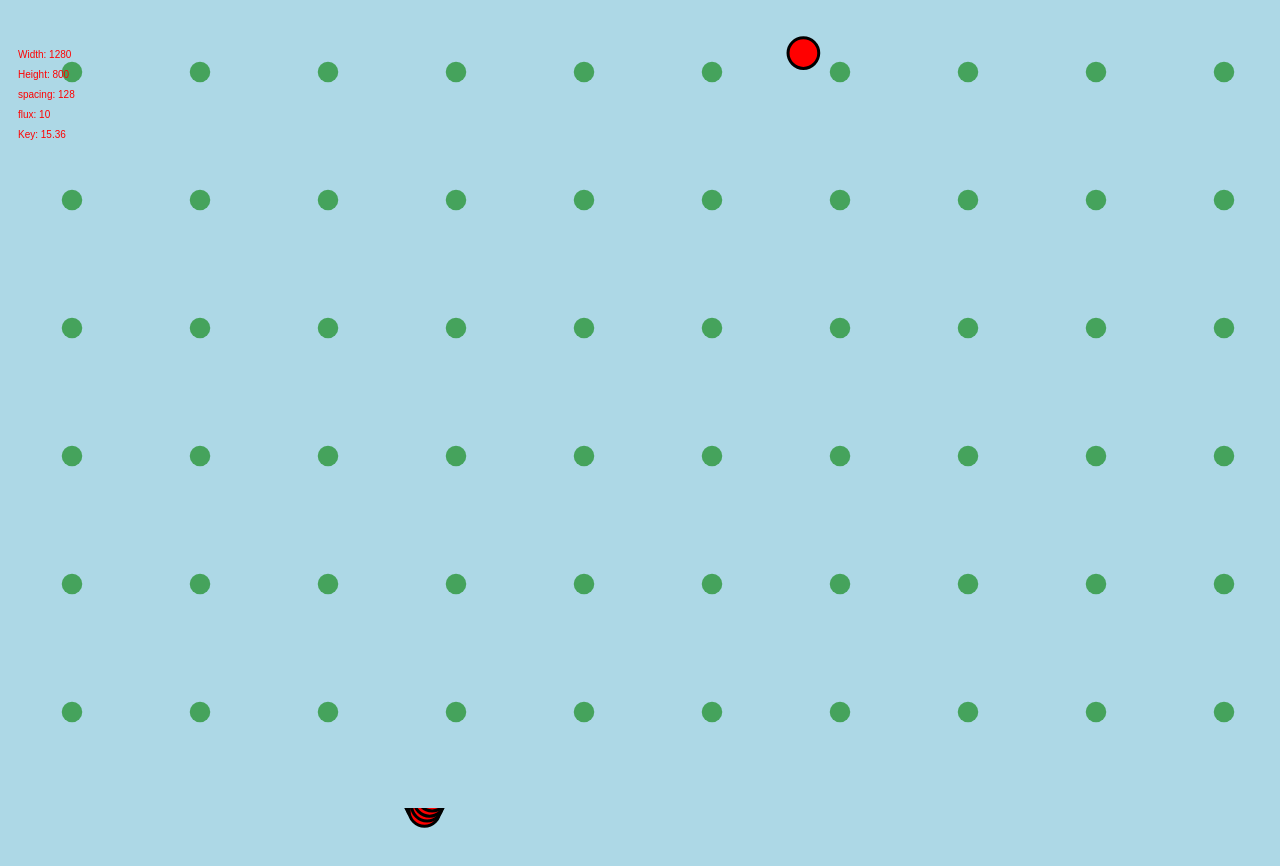
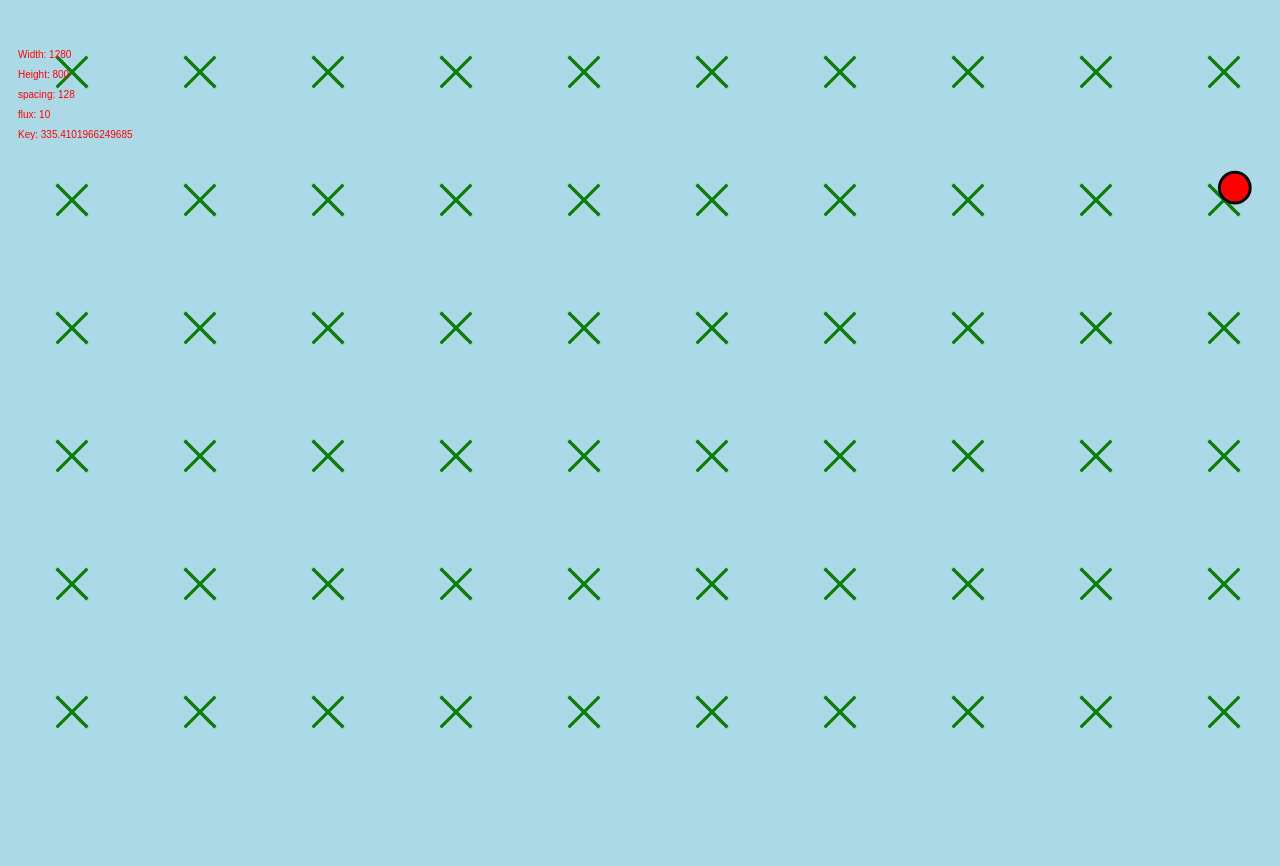
Before and after one commit to ryancardenas/Magnetism, a plain HTML site: page lorentz.html in a window 1280 px wide. Drawn offline with Linux system fonts and the light colour scheme.

Commit message:
v0.6 -Introduced particle physics using Lorentz Force calculations. Charged particle gyrates in magnetic field. -Added kinetic energy property of circle entity to resolve float errors that caused ball to speed up indefinitely. Kinetic energy may also be useful if inelastic collisions are implemented later.

```diff
--- a/lorentz.html
+++ b/lorentz.html
@@ -11,6 +11,7 @@
 <body>
   <div class="simulation">
     <canvas id="canvas" width="1900" height="1440"></canvas>
+    <script src="scripts/math.js"></script>
     <script src="scripts/entities.js"></script>
     <script src="scripts/lorentzforce.js"></script>
   </div>
--- a/scripts/entities.js
+++ b/scripts/entities.js
@@ -5,5 +5,34 @@ function circle(x, y, r, vx, vy){
   this.r = this.r0 = r || 10;
   this.vx = this.vx0 = vx || 0;
   this.vy = this.vy0 = vy || 0;
+  this.vel = this.vel0 = magnitude2([this.vx, this.vy]);
+  this.ax = this.ax0 = 0;
+  this.ay = this.ay0 = 0;
+  this.accel = magnitude2([this.ax, this.ay]);
   this.scale = 0.0008;
+  this.m = 3; //mass
+  this.q = 0.32; //charge
+  this.ke = 0.5 * this.m * this.vel * this.vel;
+  this.elastic = true;
+
+  this.update = function (acceleration, dt, scalingfactor){
+    this.ax = acceleration[0];
+    this.ay = acceleration[1];
+    this.accel = magnitude2([this.ax, this.ay]);
+    this.vx += scalingfactor * (this.ax * dt);
+    this.vy += scalingfactor * (this.ay * dt);
+    this.x += scalingfactor * (this.vx * dt);
+    this.y += scalingfactor * (this.vy * dt);
+    this.vangle = Math.atan2(this.vy, this.vx);
+
+    if (this.elastic){
+      //check to make sure energy is conserved
+      this.vel = Math.sqrt(2 * this.ke / this.m);
+      this.vx = this.vel0 * Math.cos(this.vangle);
+      this.vy = this.vel0 * Math.sin(this.vangle);
+    }
+    this.vel = this.vel0 = magnitude2([this.vx, this.vy]);
+
+  }
+
 }
--- a/scripts/lorentzforce.js
+++ b/scripts/lorentzforce.js
@@ -1,31 +1,33 @@
-//function main(){
+function main(){
   var canvas = document.getElementById('canvas');
   var ctx = canvas.getContext('2d')
   var cw = window.innerWidth;
   var ch = window.innerHeight;
   var t0 = (new Date()).getTime();
   var t1 = 0;
-  var delta = 0;
-  var fps = 30;
+  var dt = 0;
   var windowsize = oldwindowsize = cw > ch ? cw : ch;
   var deltasize;
 
-  var bfieldstrength = 10; //units of 1 nT = 1 E-9 T
-  var bfielddirection = 'out';
+  var bfield = [0, 0, 10]; //units of 1 nT = 1 E-9 T
+  var lorentzforce;
+  var velocity;
+  var acceleration;
+
+  // //deprecated as of v0.6
+  // var bfieldstrength = 10; //units of 1 nT = 1 E-9 T
+  // var bfielddirection = 'out';
   var key = '';
 
   var obj = new circle(30, 30, 15, 150, 300);
-
-  //1000 ms / 60 FPS = 16.667 ms per frame
-  var frameperiod = 1000 / 60;
 
   window.addEventListener('keydown', usercontrols);
   window.requestAnimationFrame(gameloop);
 
   function gameloop(){
     t1 = (new Date()).getTime();
-    delta = (t1 - t0) / 1000;
-    update(delta);
+    dt = (t1 - t0) / 1000;
+    update(dt);
     t0 = t1;
     window.requestAnimationFrame(gameloop);
   }
@@ -38,13 +40,13 @@
       determine what type of entity, and based on the type go through
       the appropriate steps to draw.
     */
-    drawfield(bfieldstrength, bfielddirection);
+    drawfield(bfield);
 
     //width and height indicators
     ctx.fillStyle = 'red';
     ctx.fillText("Width: " + cw, 10, 50);
     ctx.fillText("Height: " + ch, 10, 70);
-    ctx.fillText("Key: " + obj.r, 10, 130);
+    ctx.fillText("Key: " + obj.vel, 10, 130);
 
     //bouncing ball
     obj.r = obj.r0 * obj.scale * windowsize;
@@ -61,8 +63,17 @@
     if ((obj.y >= ch && obj.vy > 0) || (obj.y <= 0 && obj.vy < 0)) {
         obj.vy *= -1;
     }
-    obj.x += obj.scale * windowsize * (obj.vx * delta);
-    obj.y += obj.scale * windowsize * (obj.vy * delta);
+
+
+    //kinematic computations
+    velocity = [obj.vx, obj.vy, 0];
+    lorentzforce = cross3(velocity, bfield).map(function (coord){
+      return coord * obj.q;
+    });
+    acceleration = lorentzforce.map(function (coord){
+      return coord / obj.m;
+    })
+    obj.update(acceleration, dt, obj.scale * windowsize)
 
   }
 
@@ -77,12 +88,10 @@
           windowsize = cw > ch ? cw : ch;
     }
 
-
-
   }
 
   //draw magnetic field
-  function drawfield(strength, direction) {
+  function drawfield(field) {
     var r = 15;
     var x, y;
     var xmaxflux = 100; //specifies max flux along x-axis
@@ -90,7 +99,7 @@
     var scale = 0.0008
 
     //determine flux density
-    flux = xmaxflux * strength / 100;
+    flux = xmaxflux * magnitude3(field) / 100;
     windowsize = cw > ch ? cw : ch;
     spacing = Math.ceil(windowsize / flux);
     r *= scale * windowsize;
@@ -99,7 +108,9 @@
     while (x <= cw + r){
       while (y <= ch + r){
         //draw an 'X'
-        if (direction === 'into'){
+        if ( field[0] === 0 &&
+            field[1] === 0 &&
+            field[2] > 0 ){
           ctx.beginPath();
           ctx.strokeStyle = 'green';
           ctx.lineWidth = 3 * scale * windowsize;
@@ -112,14 +123,18 @@
         }
 
         //draw a dot
-        else if ( direction === 'out'){
+        else if ( field[0] === 0 &&
+                  field[1] === 0 &&
+                  field[2] < 0 ){
           ctx.beginPath();
           ctx.fillStyle = 'rgba(0, 128, 0, 0.6)';
           ctx.arc(x, y, r / 1.5, 0, 2 * Math.PI);
           ctx.fill();
         }
+
         y += spacing;
       }
+
       y = spacing / 2;
       x += spacing;
     }
@@ -131,12 +146,13 @@
 
   function usercontrols(e) {
     switch (e.which) {
-            case 81: bfielddirection = 'into'; key = e.which; break;
-            case 69: bfielddirection = 'out'; key = e.which; break;
+            case 81: bfield[2] =  Math.abs(bfield[2]); key = e.which; break;
+            case 69: bfield[2] =  -1 * Math.abs(bfield[2]); key = e.which; break;
             default: key = e.which;
         }
+
   }
 
-//}
+}
 
-//main();
+main();
--- /dev/null
+++ b/scripts/math.js
@@ -0,0 +1,59 @@
+function dot() {
+  var len = arguments[0] && arguments[0].length;
+  var argsLen = arguments.length;
+  var i, j = len;
+  var prod, sum = 0;
+
+  // If no arguments supplied, return undefined
+  if (!len) {
+    return;
+  }
+
+  // If all vectors not same length, return undefined
+  i = argsLen;
+  while (i--) {
+    if (arguments[i].length != len) {
+      return;  // return undefined
+    }
+  }
+
+  // Sum terms
+  while (j--) {
+    i = argsLen;
+    prod = 1;
+
+    while (i--) {
+      prod *= arguments[i][j];
+    }
+    sum += prod;
+  }
+  return sum;
+}
+
+
+function cross3(a, b) {
+  // Check lengths
+  if (a.length != 3 || b.length != 3) {
+     return;
+  }
+
+  return [a[1]*b[2] - a[2]*b[1],
+          a[2]*b[0] - a[0]*b[2],
+          a[0]*b[1] - a[1]*b[0]];
+}
+
+function magnitude2(a) {
+  if (a.length != 2){
+    return;
+  }
+
+  return Math.sqrt(a[0]*a[0] + a[1]*a[1]);
+}
+
+function magnitude3(a) {
+  if (a.length != 3){
+    return;
+  }
+
+  return Math.sqrt(a[0]*a[0] + a[1]*a[1] + a[2]*a[2]);
+}
```
